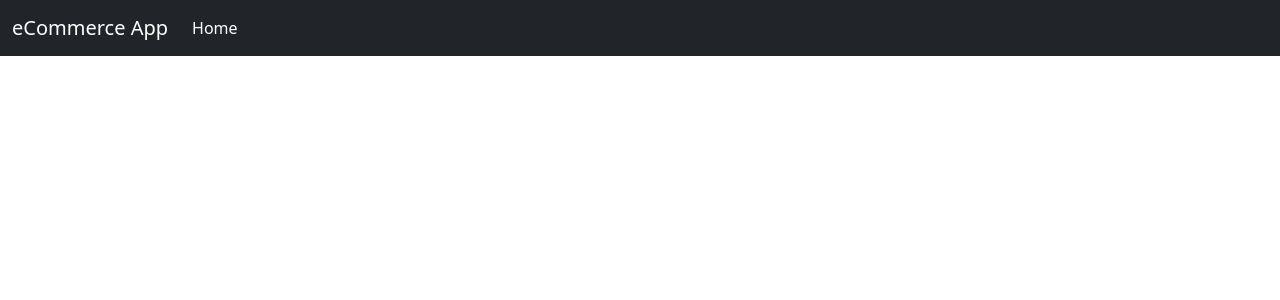
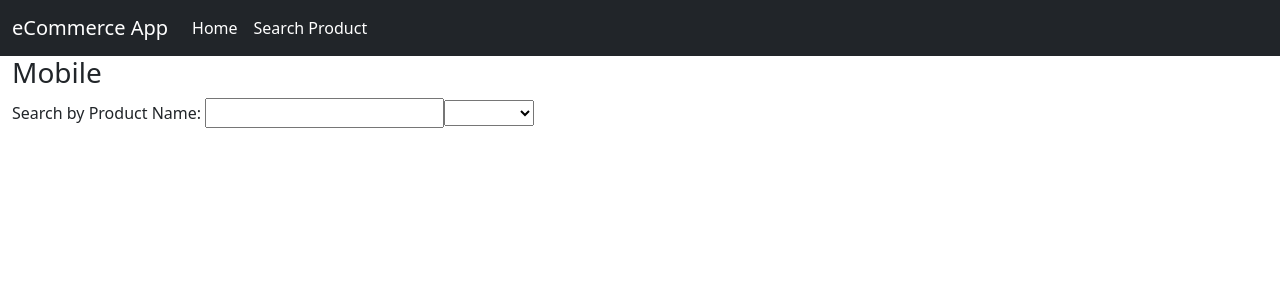
Before and after one commit to batch-072022/ecommerceapp-ui, an Angular app: page /searchproduct in a window 1280 px wide. Before the commit this address led to /. Shown: the top 300 px of the page. Built offline with nearby package versions, Linux system fonts and the light colour scheme; no server answers.

Commit message:
committing

```diff
--- a/src/app/app-routing.module.ts
+++ b/src/app/app-routing.module.ts
@@ -1,9 +1,11 @@
 import { NgModule } from '@angular/core';
 import { RouterModule, Routes } from '@angular/router';
 import { HomeComponent } from './home/home.component';
+import { SearchProductComponent } from './search-product/search-product.component';
 
 const routes: Routes = [
   {path:'home', component: HomeComponent},
+  {path:'searchproduct',component:SearchProductComponent},
   {path:'', redirectTo:'home', pathMatch:'full'}
 ];
 
--- a/src/app/header/header.component.html
+++ b/src/app/header/header.component.html
@@ -9,6 +9,9 @@
           <li class="nav-item">
             <a class="nav-link active" aria-current="page" routerLink="/home">Home</a>
           </li>
+          <li class="nav-item">
+            <a class="nav-link active" aria-current="page" routerLink="/searchproduct">Search Product</a>
+          </li>
           <!-- <li class="nav-item">
             <a class="nav-link" href="#">Link</a>
           </li> -->
--- /dev/null
+++ b/src/app/search-product/search-product.component.html
@@ -0,0 +1,18 @@
+<h3>Mobile</h3>
+
+
+
+Search by Product Name:
+
+
+
+<input type="text" name="productName" [(ngModel)]="productName" />
+
+<select name="productName" [(ngModel)]="productName">
+
+
+    <option value="Apple">Apple</option>
+
+    <option value="one plus">One plus</option>
+
+</select>
--- /dev/null
+++ b/src/app/search-product/search-product.component.ts
@@ -0,0 +1,43 @@
+import { HttpClient } from '@angular/common/http';
+import { Component, OnInit } from '@angular/core';
+
+@Component({
+  selector: 'app-search-product',
+  templateUrl: './search-product.component.html',
+  styleUrls: ['./search-product.component.css']
+})
+export class SearchProductComponent implements OnInit {
+
+  title = 'ECOMERCEAPP';
+
+  constructor(private http: HttpClient){
+
+
+
+  }
+
+  products!: any[];
+
+
+
+  productName:string ="";
+
+
+
+  ngOnInit(): void{
+
+    console.log('ngOnInit')
+
+    this.http.get('http://localhost:3000/products').subscribe(( res:any)=>{
+
+      this.products = res;
+
+      console.log(res);
+
+  }) ;
+
+  }
+
+
+
+}
```
Also changed, not shown: src/app/app.module.ts (+6 -1 lines), src/app/product.pipe.ts (added, +25 -0 lines), src/app/search-product/search-product.component.css (added), 2 other files (tests, documents, lock files or other folders).
